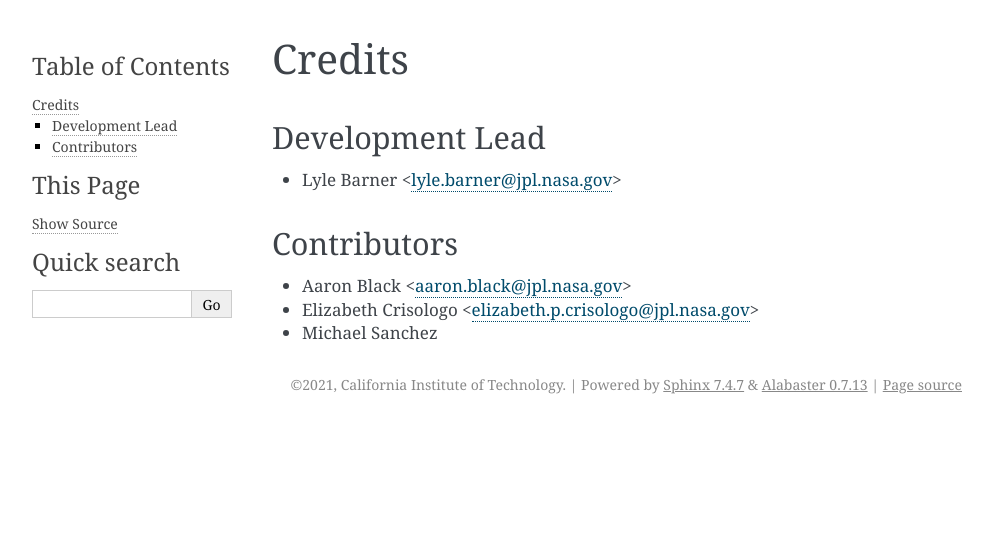
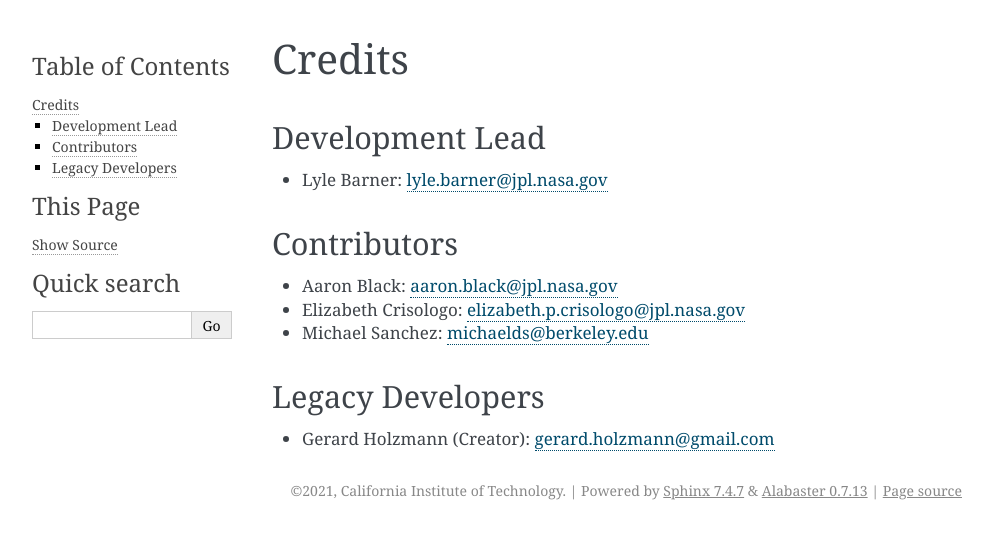
Before and after one commit to nasa/scrub, a Sphinx documentation site: the page built from docs/authors.rst, in a window 1280 px wide. Shown: the top 539 px of the page, without its empty margins (148-1141 px from the left). Built offline with Sphinx 7.4.7, drawn with Linux system fonts in a browser that asks for light colours.

Commit message:
Updates to documentation

```diff
--- a/docs/authors.rst
+++ b/docs/authors.rst
@@ -4,12 +4,14 @@ Credits
 
 Development Lead
 ----------------
-
-* Lyle Barner <lyle.barner@jpl.nasa.gov>
+* Lyle Barner: lyle.barner@jpl.nasa.gov
 
 Contributors
 ------------
+* Aaron Black: aaron.black@jpl.nasa.gov
+* Elizabeth Crisologo: elizabeth.p.crisologo@jpl.nasa.gov
+* Michael Sanchez: michaelds@berkeley.edu
 
-* Aaron Black <aaron.black@jpl.nasa.gov>
-* Elizabeth Crisologo <elizabeth.p.crisologo@jpl.nasa.gov>
-* Michael Sanchez
+Legacy Developers
+-----------------
+* Gerard Holzmann (Creator): gerard.holzmann@gmail.com
--- a/docs/overview.rst
+++ b/docs/overview.rst
@@ -14,5 +14,5 @@ The results from each analyzer are post-processed to a standard warning format t
 location of the warning as well as a brief description of the warning. These warnings can then reviewed and assessed by
 experienced developers to determine their merit.
 
-A full description of the origins of SCRUB, written by the original author, can be found here:
+A full description of the origins of SCRUB, written by the original author (Gerard Holzmann), can be found here:
 http://spinroot.com/gerard/pdf/ScrubPaper_rev.pdf
```
